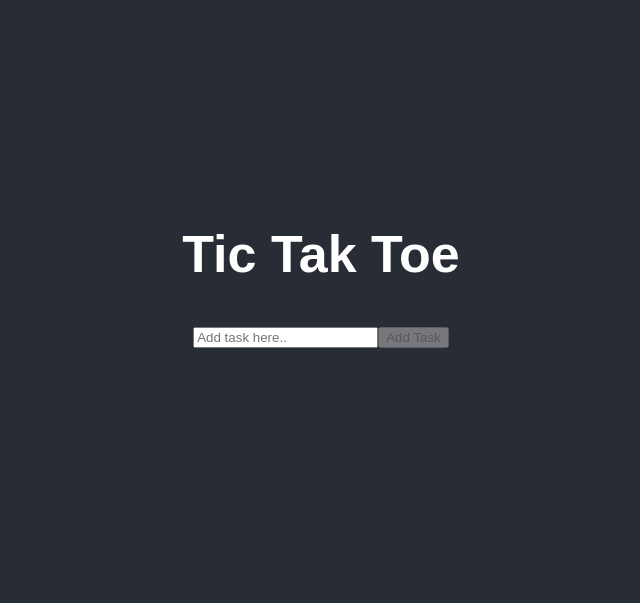
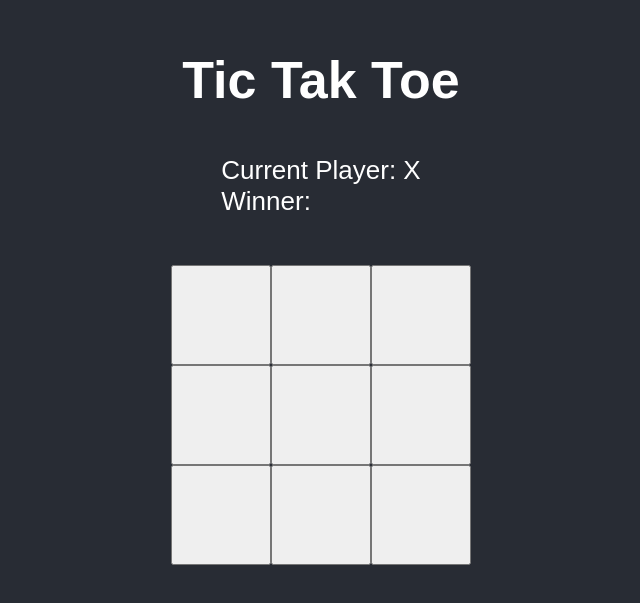
Before and after one commit to vinodsaggam/tiktactoe, a React (Create React App) app: page / in a window 1280 px wide. Shown: the part 105-708 px from the top of the page, without its empty margins (319-959 px from the left). Built offline with nearby package versions, Linux system fonts and the light colour scheme.

Commit message:
quick fix

```diff
--- a/src/App.js
+++ b/src/App.js
@@ -9,8 +9,8 @@ function App() {
       <header className="App-header">
         <h1>Tic Tak Toe</h1>
       {/* <Game /> */}
-      {/* <Controls /> */}
-      <TodoControls />
+      <Controls />
+      {/* <TodoControls /> */}
 
       </header>
     </div>
```
